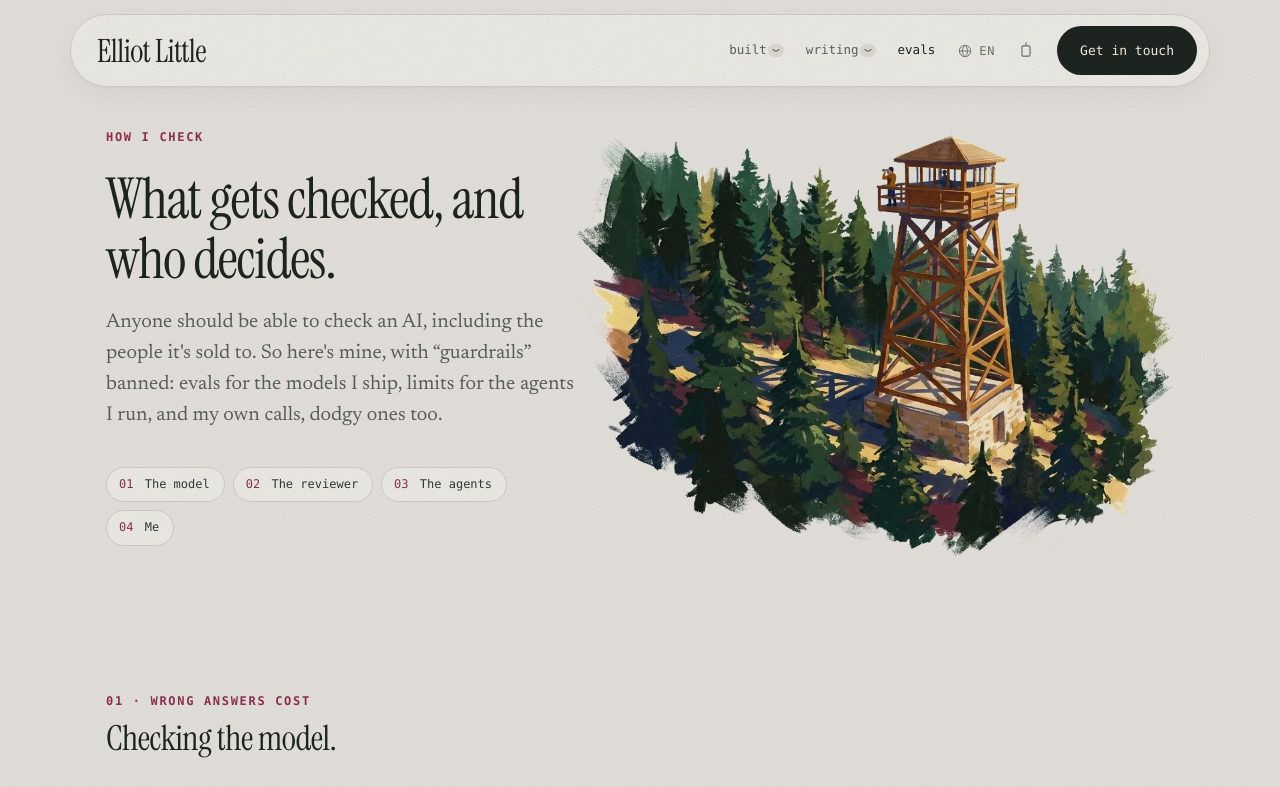
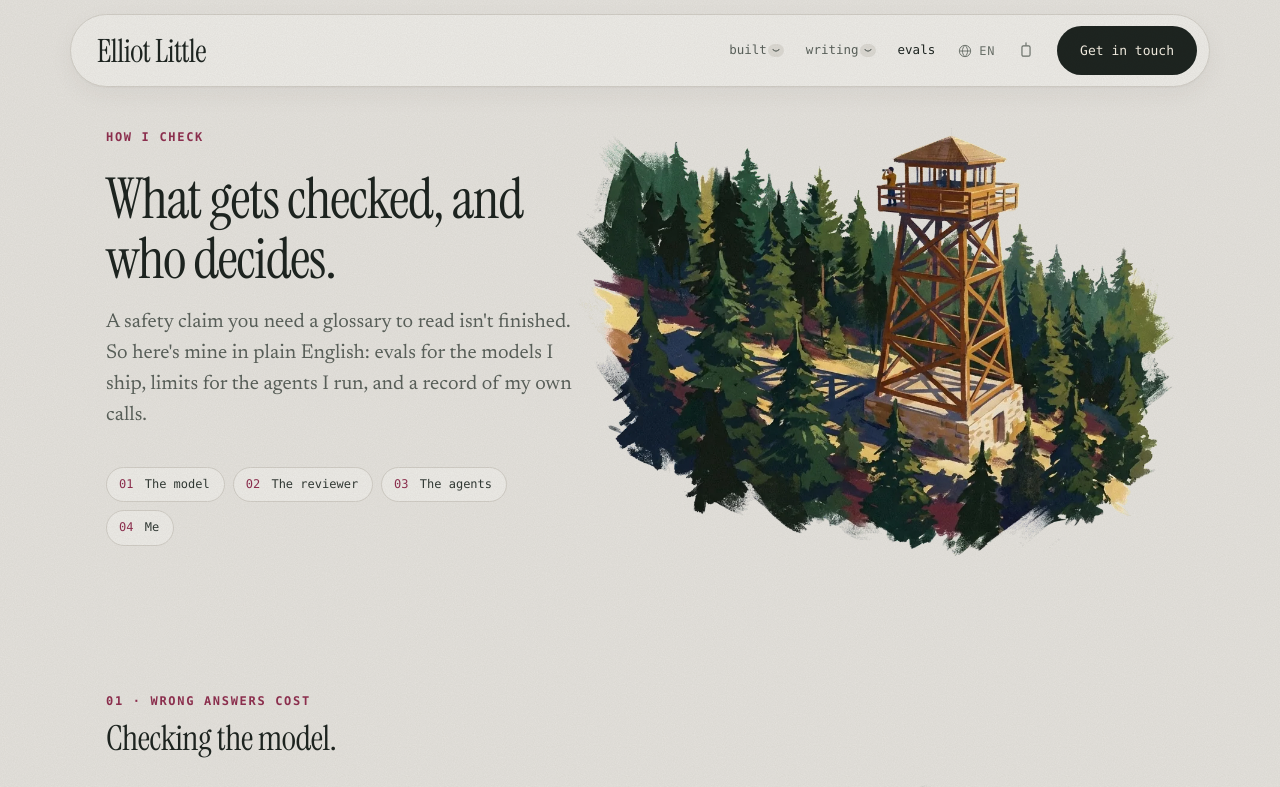
Before and after one commit to ElliotJLT/elliot-os, a Next.js app: page /evals in a window 1280 px wide. Shown: the top 787 px of the page. Built offline with nearby package versions, Linux system fonts and the light colour scheme.

Commit message:
/evals: plain English is the point, not a punchline
Co-Authored-By: Claude Opus 5.5 (1M context) <noreply@anthropic.com>

```diff
--- a/app/evals/page.tsx
+++ b/app/evals/page.tsx
@@ -193,10 +193,9 @@ export default function Evals() {
               What gets checked, and who decides.
             </h1>
             <p className="mai-sub rv-settle" style={{ marginInline: 0 }}>
-              Anyone should be able to check an AI, including the people
-              it&apos;s sold to. So here&apos;s mine, with
-              &ldquo;guardrails&rdquo; banned: evals for the models I ship, limits
-              for the agents I run, and my own calls, dodgy ones too.
+              A safety claim you need a glossary to read isn&apos;t finished.
+              So here&apos;s mine in plain English: evals for the models I
+              ship, limits for the agents I run, and a record of my own calls.
             </p>
             <nav className="built-index ev-index" aria-label="On this page">
               {SECTIONS.map((s) => (
```
